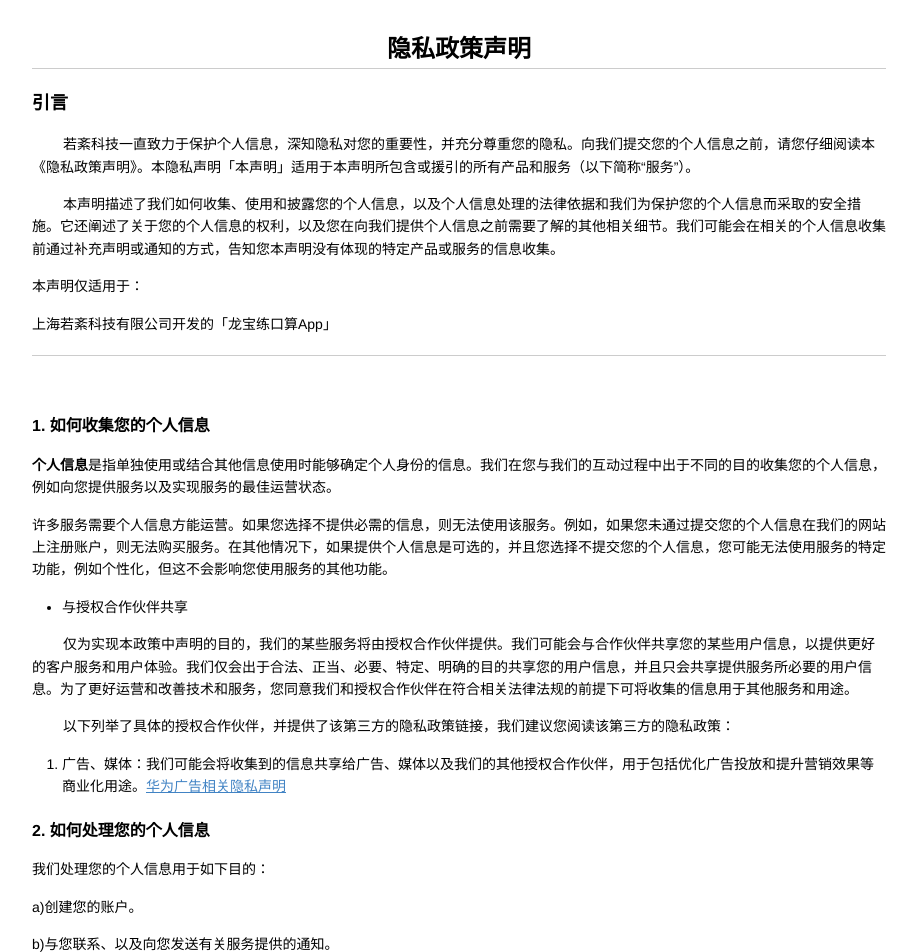
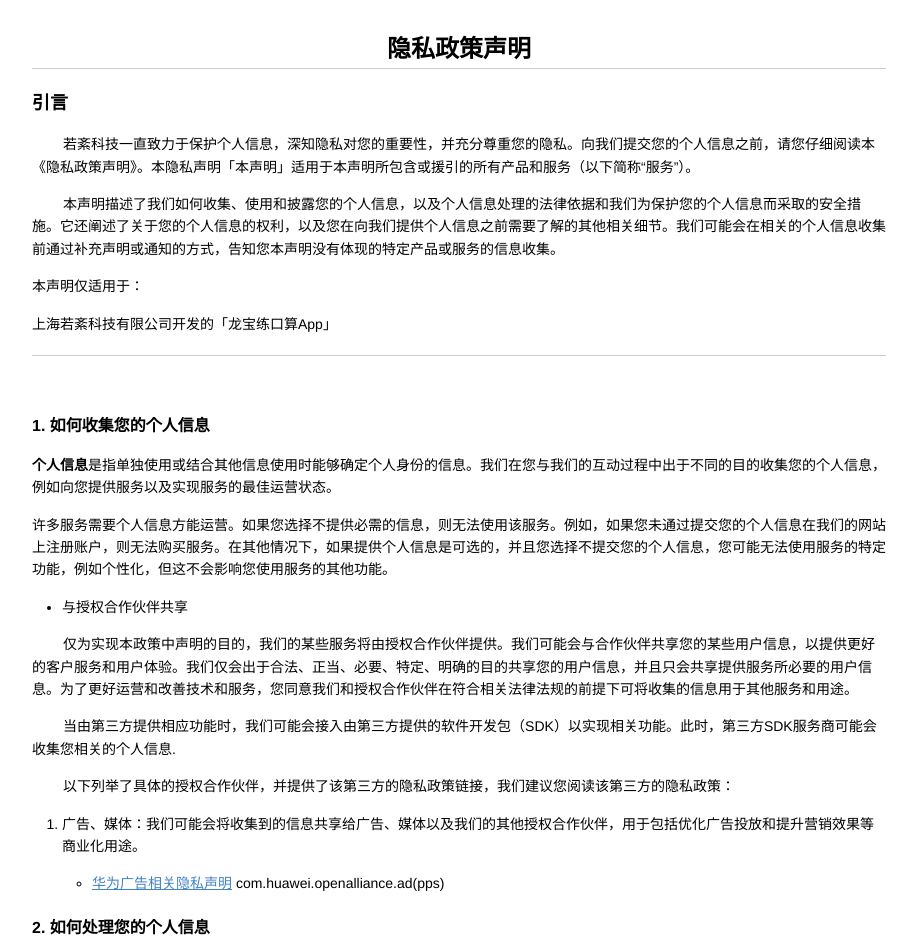
Before and after one commit to ruowen-tech/ruowen-tech.github.io, a plain HTML site: page privacy-policy/math.html in a window 1280 px wide. Shown: the top 952 px of the page, without its empty margins (181-1098 px from the left). Drawn offline with Linux system fonts and the light colour scheme.

Commit message:
UPDATE: upudate math privacy policy

```diff
--- a/privacy-policy/math.html
+++ b/privacy-policy/math.html
@@ -360,10 +360,16 @@ kbd {
 
 <p>&nbsp;&nbsp;&nbsp;&nbsp;&nbsp;&nbsp;&nbsp;&nbsp;仅为实现本政策中声明的目的，我们的某些服务将由授权合作伙伴提供。我们可能会与合作伙伴共享您的某些用户信息，以提供更好的客户服务和用户体验。我们仅会出于合法、正当、必要、特定、明确的目的共享您的用户信息，并且只会共享提供服务所必要的用户信息。为了更好运营和改善技术和服务，您同意我们和授权合作伙伴在符合相关法律法规的前提下可将收集的信息用于其他服务和用途。</p>
 
+<p>&nbsp;&nbsp;&nbsp;&nbsp;&nbsp;&nbsp;&nbsp;&nbsp;当由第三方提供相应功能时，我们可能会接入由第三方提供的软件开发包（SDK）以实现相关功能。此时，第三方SDK服务商可能会收集您相关的个人信息.</p>
+
 <p>&nbsp;&nbsp;&nbsp;&nbsp;&nbsp;&nbsp;&nbsp;&nbsp;以下列举了具体的授权合作伙伴，并提供了该第三方的隐私政策链接，我们建议您阅读该第三方的隐私政策：</p>
 
 <ol>
-<li>广告、媒体：我们可能会将收集到的信息共享给广告、媒体以及我们的其他授权合作伙伴，用于包括优化广告投放和提升营销效果等商业化用途。<a href="https://developer.huawei.com/consumer/cn/doc/distribution/monetize/yinsishengming-0000001085219712">华为广告相关隐私声明</a></li>
+<li><p>广告、媒体：我们可能会将收集到的信息共享给广告、媒体以及我们的其他授权合作伙伴，用于包括优化广告投放和提升营销效果等商业化用途。</p>
+
+<ul>
+<li><a href="https://developer.huawei.com/consumer/cn/doc/distribution/monetize/yinsishengming-0000001085219712">华为广告相关隐私声明</a> com.huawei.openalliance.ad(pps) </li>
+</ul></li>
 </ol>
 
 <h4 id="toc_4">2. 如何处理您的个人信息</h4>
@@ -432,7 +438,7 @@ kbd {
 
 <p>请通过如下联系方式：service_ruowen@163.com联系获得。</p>
 
-<p>最近更新时间：2021年8月11日</p>
+<p>最近更新时间：2021年9月27日</p>
 
 
 
```
